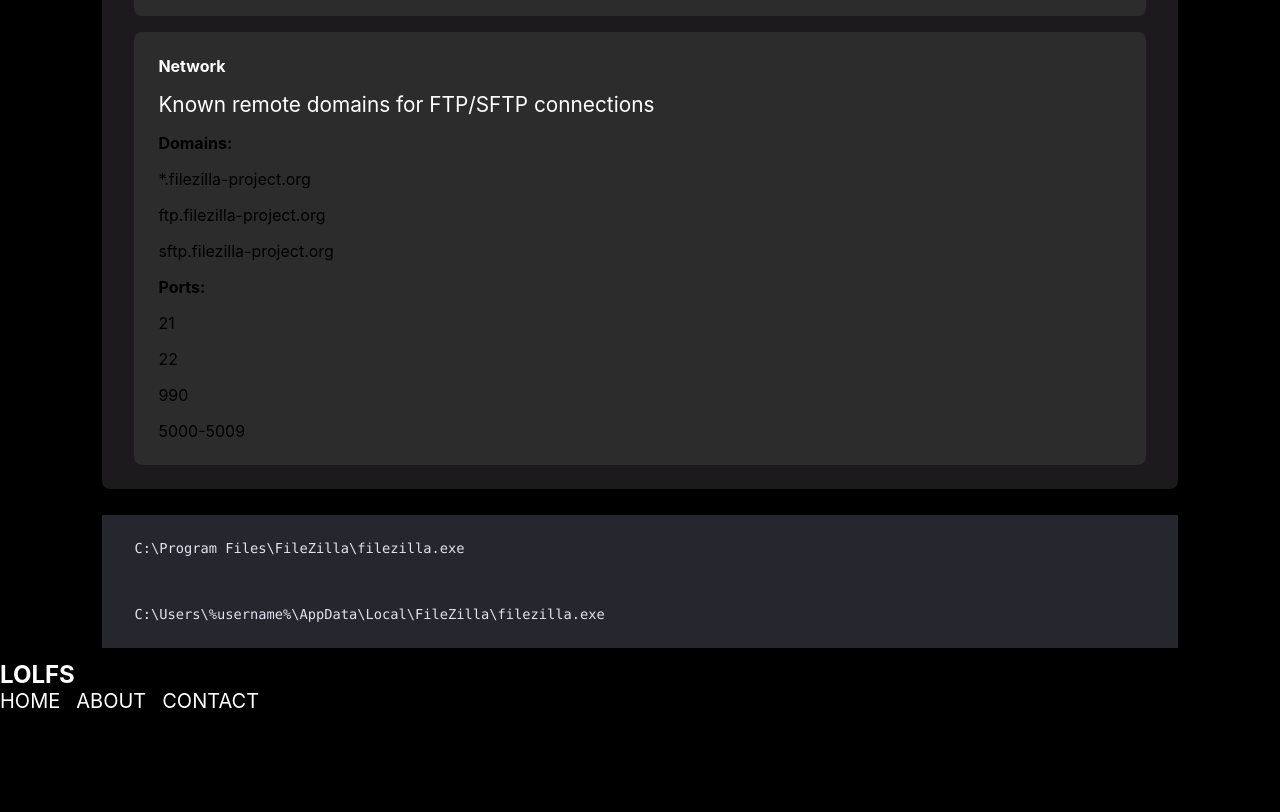
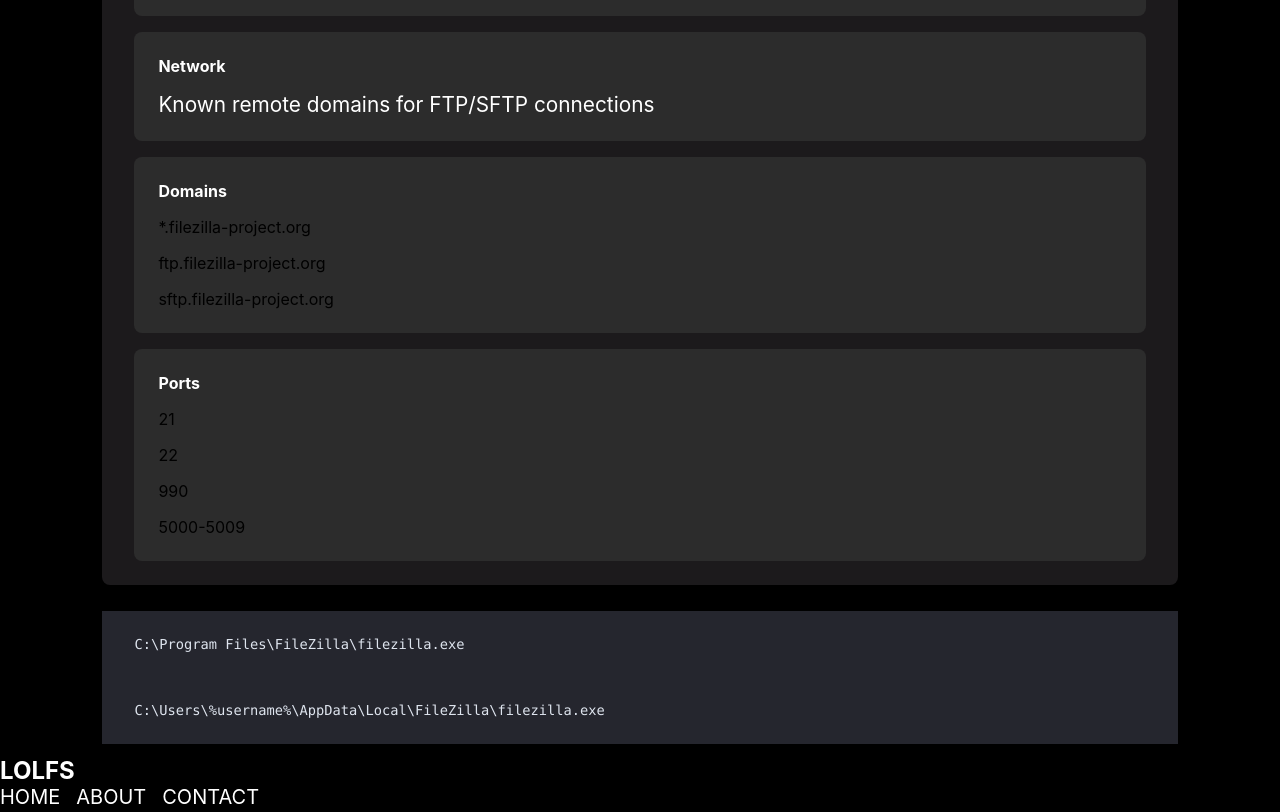
Before and after one commit to jakewilliami/lolfs, a React (Vite) app: page /#/item/0 in a window 1280 px wide. Shown: the part 1220-2032 px from the top of the page. Before the commit the page ends 1936 px from the top, so only its background shows below. Built offline with nearby package versions, Linux system fonts and the light colour scheme.

Commit message:
single page contenet

```diff
--- a/src/pages/SinglePage.jsx
+++ b/src/pages/SinglePage.jsx
@@ -108,16 +108,34 @@
             {item.Artifacts.Network.map((network, index) => (
               <div key={index}>
                 <p>{network.Description}</p>
+              </div>
+            ))}
+            </div>
+          </div>
+
+          <div className='row'>
+            <h4>Domains</h4>
+            <div className='artifact-content'>
+            {item.Artifacts.Network.map((network, index) => (
+              <div key={index}>
                 <div>
-                  <strong>Domains:</strong>
                   {network.Domains.map((domain, domainIndex) => (
                     <code key={domainIndex} data-code-language="text">
                       {domain}
                     </code>
                   ))}
                 </div>
+              </div>
+            ))}
+            </div>
+          </div>
+
+          <div className='row'>
+            <h4>Ports</h4>
+            <div className='artifact-content'>
+            {item.Artifacts.Network.map((network, index) => (
+              <div key={index}>
                 <div>
-                  <strong>Ports:</strong>
                   {network.Ports.map((port, portIndex) => (
                     <code key={portIndex} data-code-language="text">
                       {port}
```
